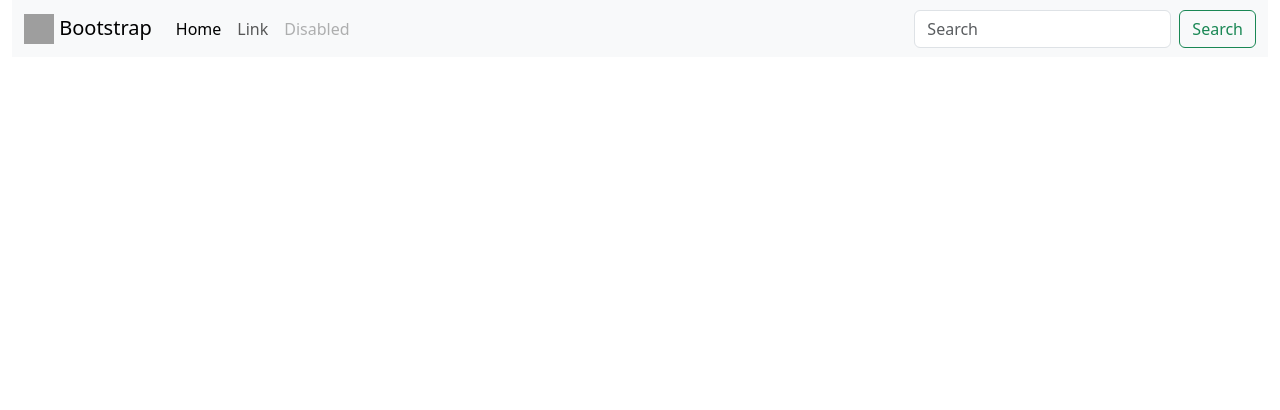
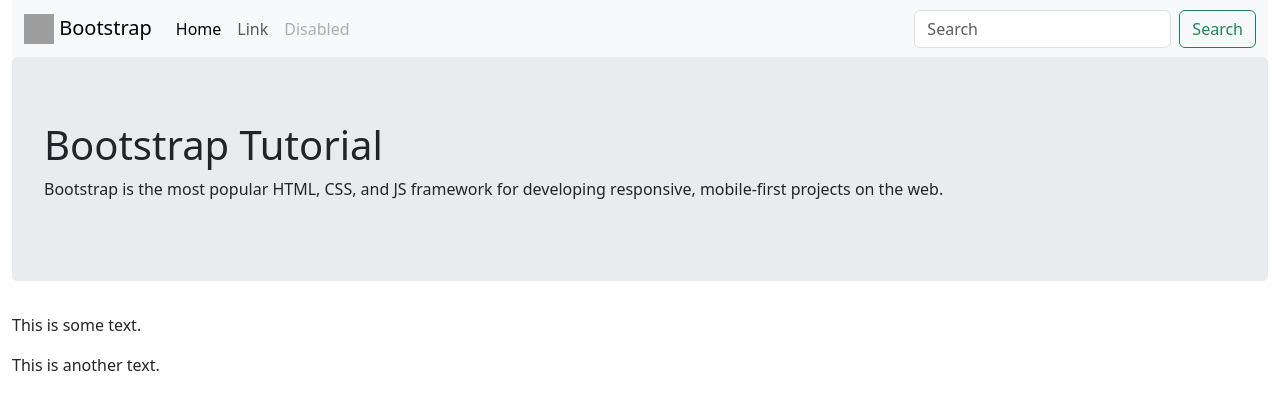
Before and after one commit to corso-giugno-talentform/angelo_rivera_esercizi_svolti, a plain HTML site: page Day9/BootStrap - Es.1/index.html in a window 1280 px wide. Drawn offline with nearby package versions, Linux system fonts and the light colour scheme; grey boxes are pictures that could not be loaded.

Commit message:
aggiornameno_esercizio_bootstrap

```diff
--- a/Day9/BootStrap - Es.1/index.html
+++ b/Day9/BootStrap - Es.1/index.html
@@ -7,6 +7,7 @@
     <meta name="viewport" content="width=device-width, initial-scale=1">
     <link rel="icon" href="https://img.icons8.com/?size=100&id=BASPRdx1MrMq&format=png&color=000000" type="image/gif"
         sizes="16x16" />
+    <link rel="stylesheet" href="https://cdn.jsdelivr.net/npm/bootstrap@4.6.2/dist/css/bootstrap.min.css">
     <link href="https://cdn.jsdelivr.net/npm/bootstrap@5.3.7/dist/css/bootstrap.min.css" rel="stylesheet"
         integrity="sha384-LN+7fdVzj6u52u30Kp6M/trliBMCMKTyK833zpbD+pXdCLuTusPj697FH4R/5mcr" crossorigin="anonymous">
     <link href="src/style.css" rel="stylesheet">
@@ -45,7 +46,17 @@
                 </div>
             </div>
         </nav>
+        <div class="jumbotron">
+            <h1>Bootstrap Tutorial</h1>
+            <p>Bootstrap is the most popular HTML, CSS, and JS framework for developing responsive, mobile-first
+                projects on the web.</p>
+        </div>
+        <p>This is some text.</p>
+        <p>This is another text.</p>
     </div>
+    <script src="https://cdn.jsdelivr.net/npm/jquery@3.7.1/dist/jquery.slim.min.js"></script>
+    <script src="https://cdn.jsdelivr.net/npm/popper.js@1.16.1/dist/umd/popper.min.js"></script>
+    <script src="https://cdn.jsdelivr.net/npm/bootstrap@4.6.2/dist/js/bootstrap.bundle.min.js"></script>
     <script src="https://cdn.jsdelivr.net/npm/bootstrap@5.3.7/dist/js/bootstrap.bundle.min.js"
         integrity="sha384-ndDqU0Gzau9qJ1lfW4pNLlhNTkCfHzAVBReH9diLvGRem5+R9g2FzA8ZGN954O5Q"
         crossorigin="anonymous"></script>
```
